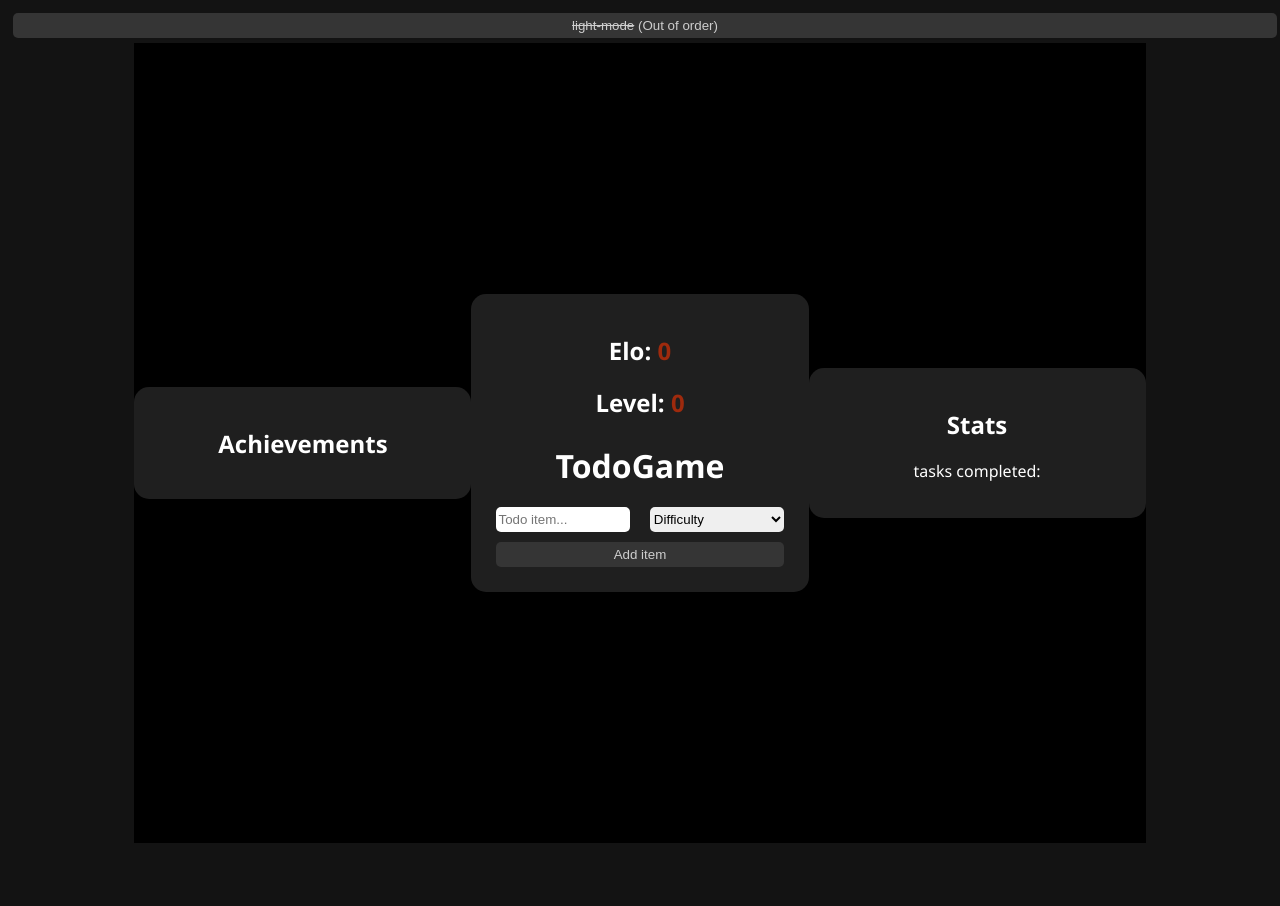
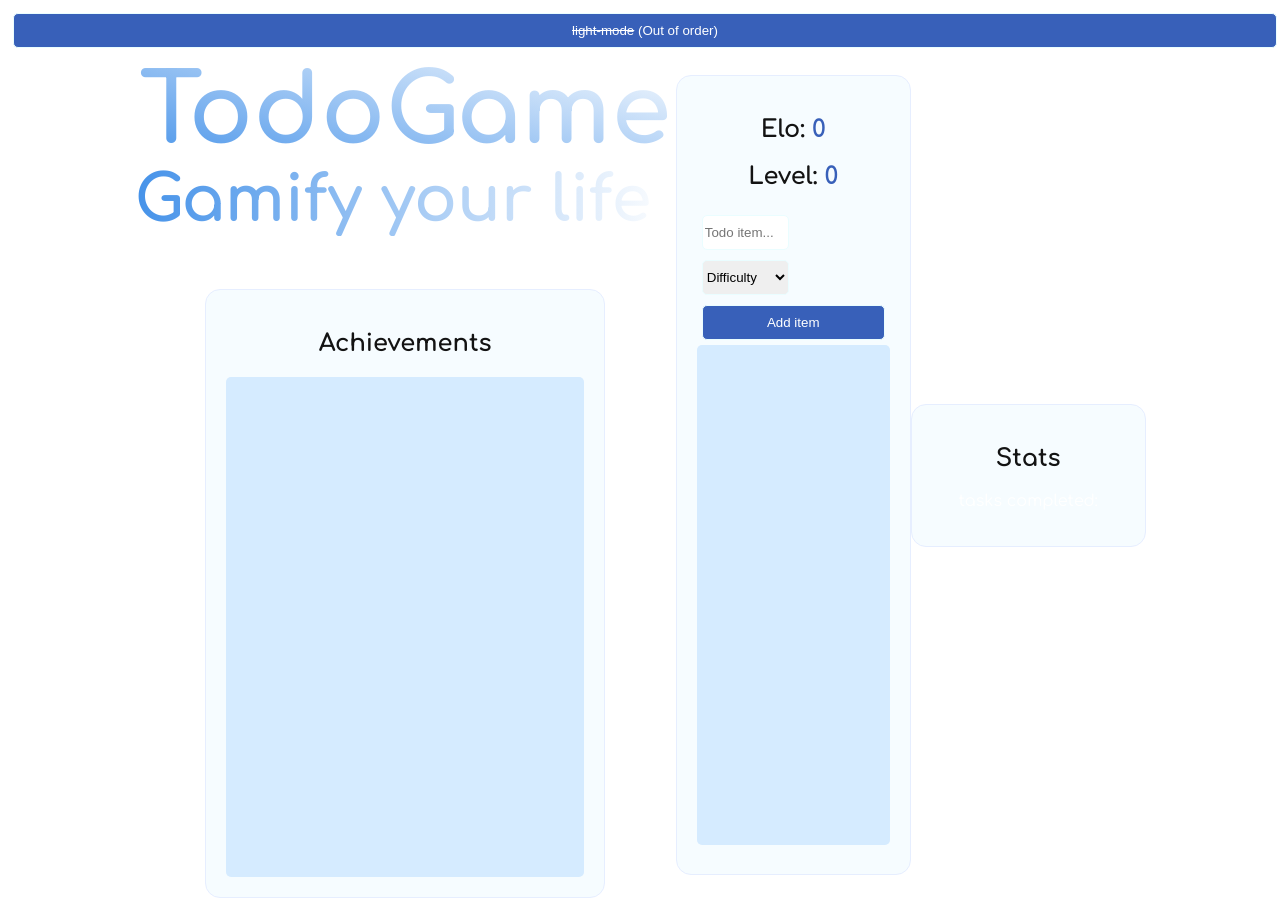
Before and after one commit to Leopozart/TodoGame, a plain HTML site: page index.html in a window 1280 px wide. Before the commit the page ends 851 px from the top, so only its background shows below. Drawn offline with nearby package versions, Linux system fonts and the light colour scheme.

Commit message:
General design improvements

```diff
--- a/index.html
+++ b/index.html
@@ -4,6 +4,9 @@
     <meta charset="utf-8">
     <title>TodoGame</title>
 	<link href="style.css" type="text/css" rel="stylesheet">
+	<link rel="preconnect" href="https://fonts.googleapis.com">
+	<link rel="preconnect" href="https://fonts.gstatic.com" crossorigin>
+	<link href="https://fonts.googleapis.com/css2?family=Comfortaa:wght@300..700&display=swap" rel="stylesheet">
   </head>
   <body>
 	<div class="popup">
@@ -14,14 +17,17 @@
 	</div>
 	<button id="light-mode"><s>light-mode</s> (Out of order)</button>
 	<main class="main">
-		<div class="achievements">
-			<h2>Achievements</h2>
-			<ul id="badges"></ul>
-		</div>
+		<section>
+			<h1 id="logo">TodoGame</h1>
+			<h2 id="slogan">Gamify your life</h2>
+			<div class="achievements">
+				<h2>Achievements</h2>
+				<ul id="badges"></ul>
+			</div>
+		</section>
 		<div class="todo-list">
 			<h2>Elo: <strong class="elo">0</strong></h2>
 			<h2>Level: <strong class="level">0</strong></h2>
-			<h1>TodoGame</h1>
 			<form>
 				<input type="text" id="new-item" placeholder="Todo item...">
 				<select name="difficulty" id="difficulty">
--- a/style.css
+++ b/style.css
@@ -6,19 +6,16 @@ html {
 }
 
 body{
-	font-family:'Segoe UI', Tahoma, Geneva, Verdana, sans-serif;
-	background-color: #131313;
+	font-family: "Comfortaa", sans-serif;
+	background-color: #ffffff;
 	color: #fff;
 }
 
 main {
-	background-color: #000000;
 	width: 80%;
 	margin: auto;
 	display: flex;
 	justify-content: space-around;
-	height: 100vh;
-
 }
 
 /*General text styling*/
@@ -26,10 +23,11 @@ h1 {
 	padding: 5px;
 	padding-bottom: 15px;
 	margin: 0;
+	color:#242424;
 }
 
 h2 {
-	color:#ffffff
+	color:#131313;
 }
 
 h3 {
@@ -37,7 +35,26 @@ h3 {
 }
 
 strong {
-	color: #9e2a0d;
+	color: #3860b9;
+}
+
+#logo {
+	font-size: 6rem;
+	padding-bottom: 0;
+	margin-bottom: 0;
+
+	background: -webkit-linear-gradient(75deg, #4592e9, #ffffff);
+	-webkit-background-clip: text;
+	-webkit-text-fill-color: transparent;
+}
+
+#slogan {
+	font-size: 4rem;
+	padding: 0;
+	margin-top: 0;
+	background: -webkit-linear-gradient(360deg, #4592e9, #ffffff);
+	-webkit-background-clip: text;
+	-webkit-text-fill-color: transparent;
 }
 
 /*Achievements popup*/
@@ -52,8 +69,13 @@ strong {
     width: 400px;
 	display: none;
 	border-radius: 15px;
-	border: 1px solid #384471;
+	border: 1px solid #c2c7da;
 	z-index: 10;
+}
+
+#achievement-title {
+
+	color: #fff;
 }
 
 .popup button {
@@ -74,6 +96,16 @@ strong {
 	display: none;
 }
 
+#close {
+	background-color: #68a7f077;
+	color: #000000;
+}
+
+#close:hover {
+	background-color: #15304e;
+	color: #fff
+}
+
 #blur {
 	filter: blur(4px);
 	transition: all ease-in-out .2s;
@@ -91,24 +123,48 @@ form {
 }
 
 button, select, input[type="text"] {
-	height: 25px;
+	height: 35px;
 	border-radius: 5px;
 	border: none;
 	box-sizing: border-box;
 	margin: 5px;
 	overflow: hidden;
+	border: 1px solid #eafdff;
 }
 
 button {
 	cursor: pointer;
 	width: 100%;
-	background-color: #353535;
-	color: #cecece;
+	background-color: #3860b9;
+	color: #ffffff;
 }
 
 button:hover {
-	background-color: #2e1d1d;
+	background-color: #3b6ada;
 	color: #fff;
+}
+
+input[type="text"]:focus {
+	outline:none;
+	border-color: #baccff;
+}
+
+#difficulty:focus {
+	border-color: #baccff;
+	outline:none;
+}
+
+#difficulty:focus:after {
+	border-color: #baccff;
+	outline:none;
+}
+
+select > option {
+	background-color: #e1f4ff;
+	color: #222222;
+	font-family: "Comfortaa", sans-serif;
+	padding: 5px;
+	width: 50px;
 }
 
 /*Dark & lightmode*/
@@ -145,13 +201,16 @@ button:hover {
 
 /*List styling*/
 ul {
+	min-height: 500px;
 	list-style: none;
 	margin: 0px;
-	padding: 0px;
+	padding: 5px;
+	background-color: #d5ebff;
+	border-radius: 5px;
 }
 
 li {
-	background-color: #3d3d3d;
+	background-color: #3860b9;
 	padding: 10px;
 	margin: 5px;
 	font-size: 19px;
@@ -164,16 +223,21 @@ li {
 }
 
 li:hover {
-	background-color: #301e1e;
+	background-color: #2c4c91;
 }
 
 .todo-list, .stats, .achievements {
 	width: 400px;
 	margin: auto;
 	text-align: center;
-	background-color: #1f1f1f;
+	background-color: #f6fcff;
 	padding: 20px;
 	border-radius: 15px;
+	border: 1px solid #e6eeff;
+}
+
+.todo-list {
+	min-height: 800px;
 }
 
 #badges > li > img {
```
